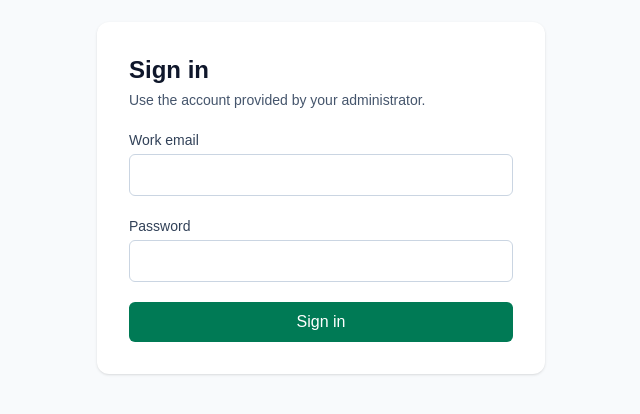
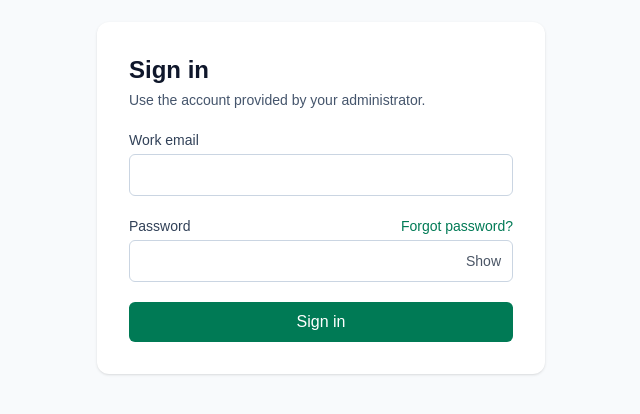
Before and after one commit to David-Adelwine/Nestconsumables, a Next.js app: page /login in a window 1280 px wide. Shown: the part 202-616 px from the top of the page, without its empty margins (319-959 px from the left). Built offline with nearby package versions, Linux system fonts and the light colour scheme; no server answers.

Commit message:
updated reset password

```diff
--- a/src/app/(auth)/login/page.tsx
+++ b/src/app/(auth)/login/page.tsx
@@ -1,15 +1,16 @@
 "use client";
 
-import { FormEvent, useState } from "react";
+import { useState, type FormEvent } from "react";
+import Link from "next/link";
 import { useRouter } from "next/navigation";
 import { createClient } from "@/lib/supabase/client";
 
 export default function LoginPage() {
   const router = useRouter();
-  const supabase = createClient();
 
   const [email, setEmail] = useState("");
   const [password, setPassword] = useState("");
+  const [showPassword, setShowPassword] = useState(false);
   const [errorMessage, setErrorMessage] = useState("");
   const [isSubmitting, setIsSubmitting] = useState(false);
 
@@ -18,12 +19,12 @@ export default function LoginPage() {
     setErrorMessage("");
     setIsSubmitting(true);
 
+    try {
+      const supabase = createClient();
       const { error } = await supabase.auth.signInWithPassword({
-      email,
+        email: email.trim().toLowerCase(),
         password,
       });
-
-    setIsSubmitting(false);
 
       if (error) {
         setErrorMessage("Sign-in failed. Check your email and password.");
@@ -32,6 +33,11 @@ export default function LoginPage() {
 
       router.replace("/dashboard");
       router.refresh();
+    } catch {
+      setErrorMessage("Unable to sign in right now. Please try again.");
+    } finally {
+      setIsSubmitting(false);
+    }
   }
 
   return (
@@ -41,9 +47,7 @@ export default function LoginPage() {
         className="w-full max-w-md space-y-5 rounded-xl bg-white p-8 shadow"
       >
         <div>
-          <h1 className="text-2xl font-semibold text-slate-900">
-            Sign in
-          </h1>
+          <h1 className="text-2xl font-semibold text-slate-900">Sign in</h1>
           <p className="mt-1 text-sm text-slate-600">
             Use the account provided by your administrator.
           </p>
@@ -68,21 +72,41 @@ export default function LoginPage() {
         </div>
 
         <div>
+          <div className="mb-1 flex items-center justify-between">
             <label
               htmlFor="password"
-            className="mb-1 block text-sm font-medium text-slate-700"
+              className="block text-sm font-medium text-slate-700"
             >
               Password
             </label>
+            <Link
+              href="/forgot-password"
+              className="text-sm font-medium text-emerald-700 hover:text-emerald-800"
+            >
+              Forgot password?
+            </Link>
+          </div>
+
+          <div className="relative">
             <input
               id="password"
-            type="password"
+              type={showPassword ? "text" : "password"}
               autoComplete="current-password"
               required
               value={password}
               onChange={(event) => setPassword(event.target.value)}
-            className="w-full rounded-md border border-slate-300 px-3 py-2 outline-none focus:border-emerald-600"
+              className="w-full rounded-md border border-slate-300 px-3 py-2 pr-20 outline-none focus:border-emerald-600"
             />
+            <button
+              type="button"
+              onClick={() => setShowPassword((current) => !current)}
+              aria-label={showPassword ? "Hide password" : "Show password"}
+              aria-pressed={showPassword}
+              className="absolute inset-y-0 right-3 text-sm font-medium text-gray-600 hover:text-gray-900"
+            >
+              {showPassword ? "Hide" : "Show"}
+            </button>
+          </div>
         </div>
 
         {errorMessage && (
```
Lines whose indentation alone changed are shown as unchanged.
